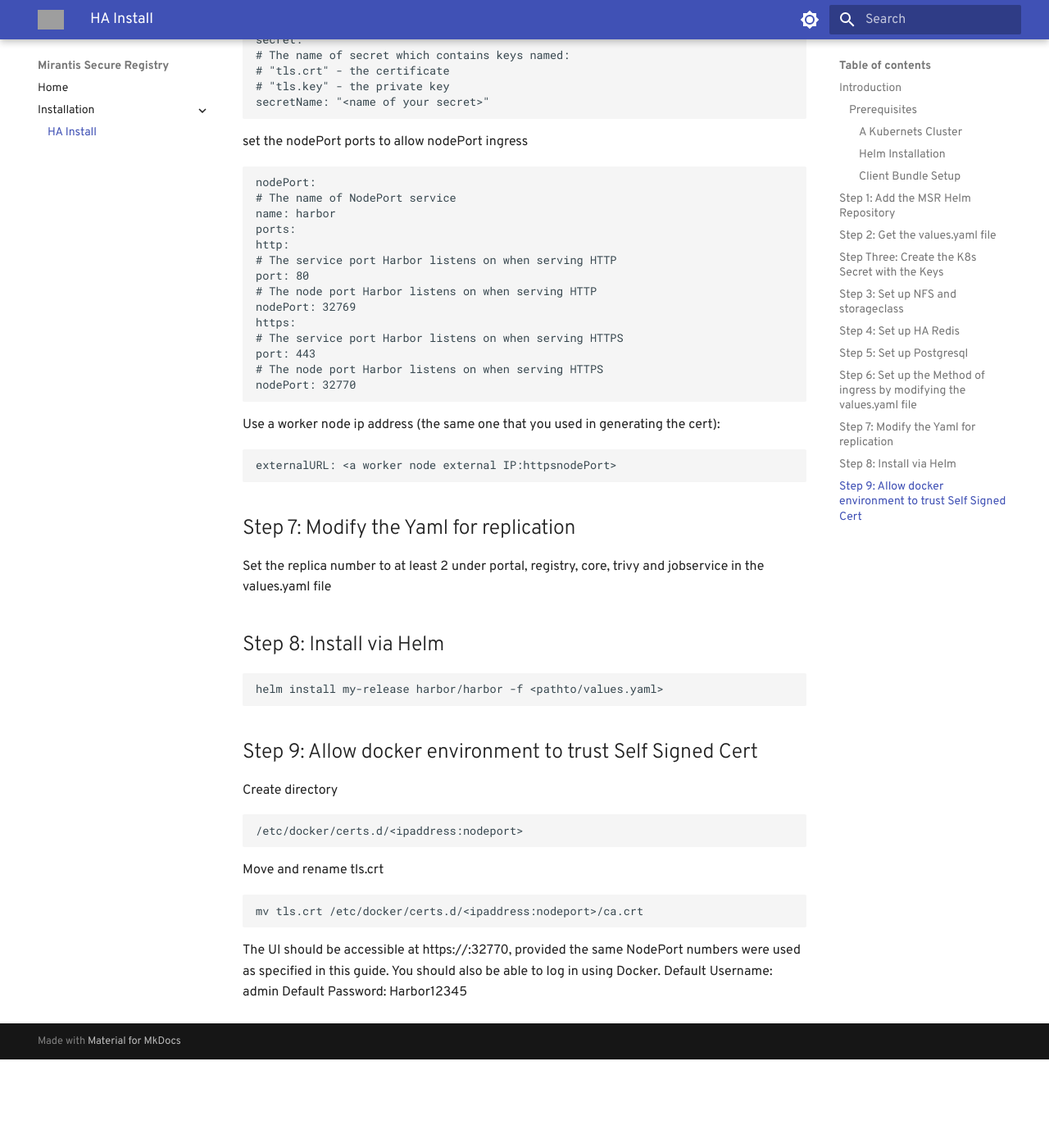
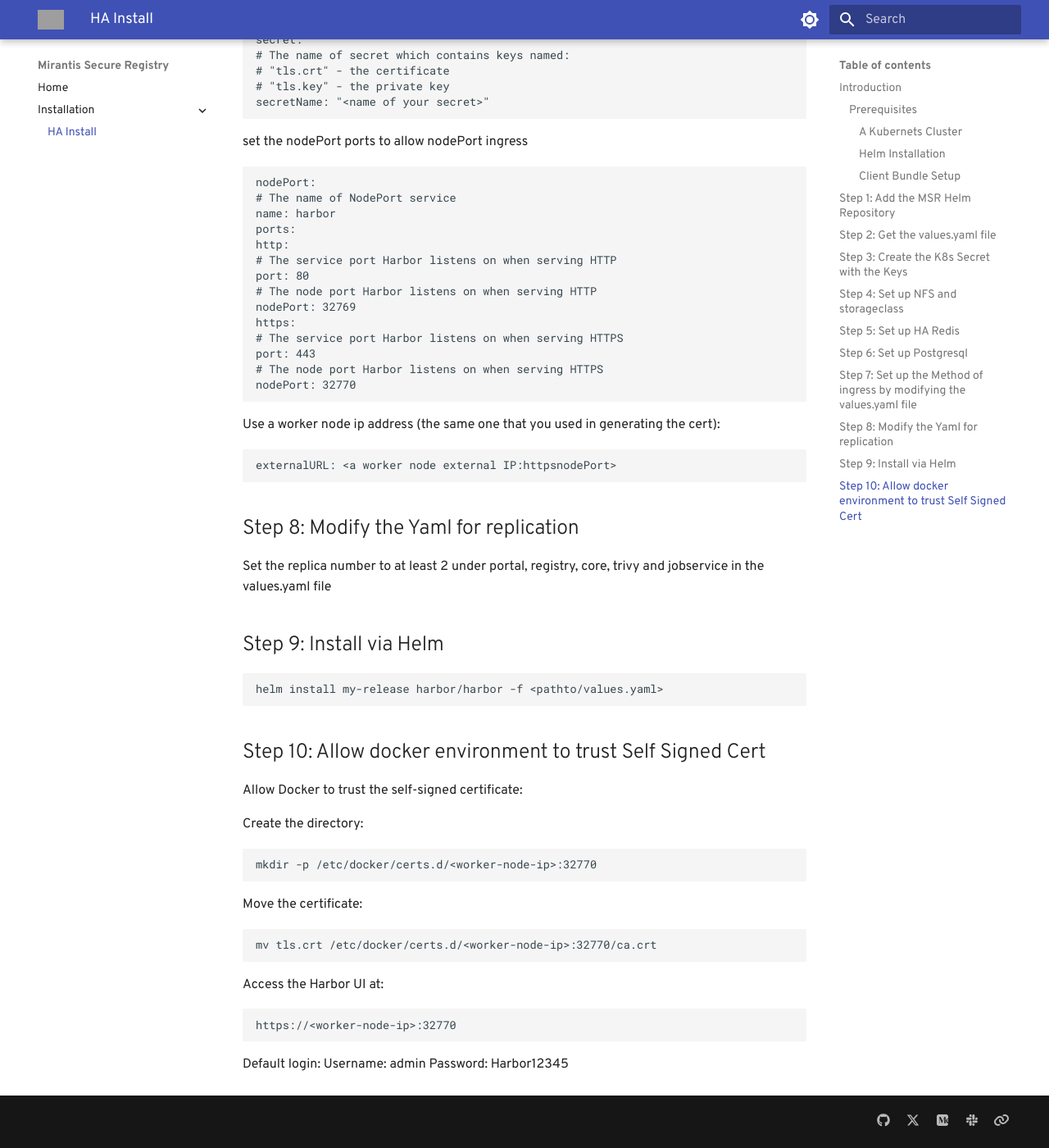
Before and after one commit to PrashantR40/msr-1, an MkDocs documentation site: the page built from docs/ha.md, in a window 1280 px wide and 1400 px high, scrolled down 6339 px. Shown: the whole window at 82% size. Built offline with MkDocs 1.6.1 and Material for MkDocs 9.7.7, drawn with Linux system fonts in a browser that asks for light colours; the version menu is left out; before the commit the page ends 7631 px from its top, so only the background shows below that; some of the changed text lies outside the part shown; grey boxes are pictures that could not be loaded.

Commit message:
updated docs

````diff
--- a/docs/ha.md
+++ b/docs/ha.md
@@ -26,7 +26,7 @@ After upgrading, Helm commands should reference the full path to the updated Hel
 
 The client bundle must be configured to execute Helm commands successfully. Instructions for setting up the client bundle can be found in the official documentation.
 
-Note: The initial steps in this guide align closely with the non-HA installation documentation for MSR4, with additional instructions for enabling High Availability.
+> :memo: The initial steps in this guide align closely with the non-HA installation documentation for MSR4, with additional instructions for enabling High Availability.
 
 ## Step 1: Add the MSR Helm Repository
 
@@ -40,7 +40,7 @@ helm repo add harbor https://registry.mirantis.com/charts/harbor/helm
 helm show values harbor/harbor > values.yaml
 ```
 
-## Step Three: Create the K8s Secret with the Keys
+## Step 3: Create the K8s Secret with the Keys
 
 Create a folder called "certs"
 
@@ -355,30 +355,35 @@ Use a worker node ip address (the same one that you used in generating the cert)
 externalURL: <a worker node external IP:httpsnodePort>
 ```
 
-## Step 7: Modify the Yaml for replication
+## Step 8: Modify the Yaml for replication
 
 Set the replica number to at least 2 under portal, registry, core, trivy and jobservice in the values.yaml file
 
-## Step 8: Install via Helm
+## Step 9: Install via Helm
 
 ```
 helm install my-release harbor/harbor -f <pathto/values.yaml>
 ```
 
-## Step 9: Allow docker environment to trust Self Signed Cert
+## Step 10: Allow docker environment to trust Self Signed Cert
 
-Create directory
+Allow Docker to trust the self-signed certificate:
+
+Create the directory:
 
 ```
-/etc/docker/certs.d/<ipaddress:nodeport>
+mkdir -p /etc/docker/certs.d/<worker-node-ip>:32770
 ```
-
-Move and rename tls.crt
+Move the certificate:
 
 ```
-mv tls.crt /etc/docker/certs.d/<ipaddress:nodeport>/ca.crt
+mv tls.crt /etc/docker/certs.d/<worker-node-ip>:32770/ca.crt
 ```
+Access the Harbor UI at:
 
-The UI should be accessible at https://<worker-node-external-ip>:32770, provided the same NodePort numbers were used as specified in this guide. You should also be able to log in using Docker.
-Default Username: admin
-Default Password: Harbor12345
+```
+https://<worker-node-ip>:32770
+```
+Default login:
+Username: admin
+Password: Harbor12345
--- a/mkdocs.yml
+++ b/mkdocs.yml
@@ -38,3 +38,27 @@ nav:
   - Home: index.md
   - Installation:
       - HA Install: ha.md
+
+
+extra:
+  k8s_version: !!python/object/apply:os.getenv ["KUBERNETES_VERSION"]
+  generator: false
+  social:
+    - icon: fontawesome/brands/github
+      link: https://github.com/k0sproject/k0s
+      name: k0s on GitHub
+    - icon: fontawesome/brands/x-twitter
+      link: https://x.com/k0sproject
+      name: k0s on X
+    - icon: fontawesome/brands/medium
+      link: https://medium.com/k0sproject
+      name: k0s on Medium
+    - icon: fontawesome/brands/slack
+      link: https://kubernetes.slack.com/archives/C07VAPJUECS
+      name: k0s on the k8s slack
+    - icon: fontawesome/solid/link
+      link: https://k0sproject.io/
+      name: k0s Website
+  version:
+    provider: mike
+    default: stable
````
Also changed, not shown: other parts of docs/ha.md (+4 -4 lines).
